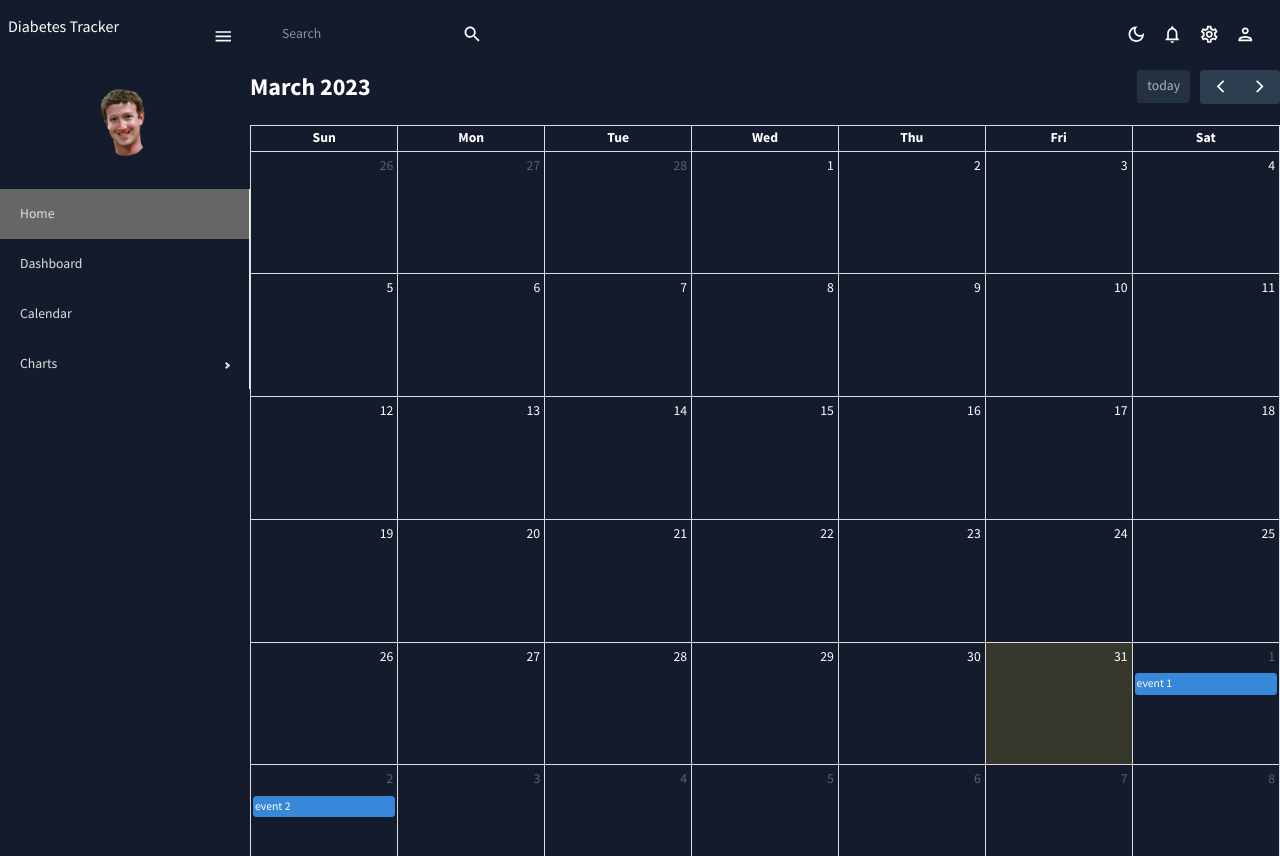
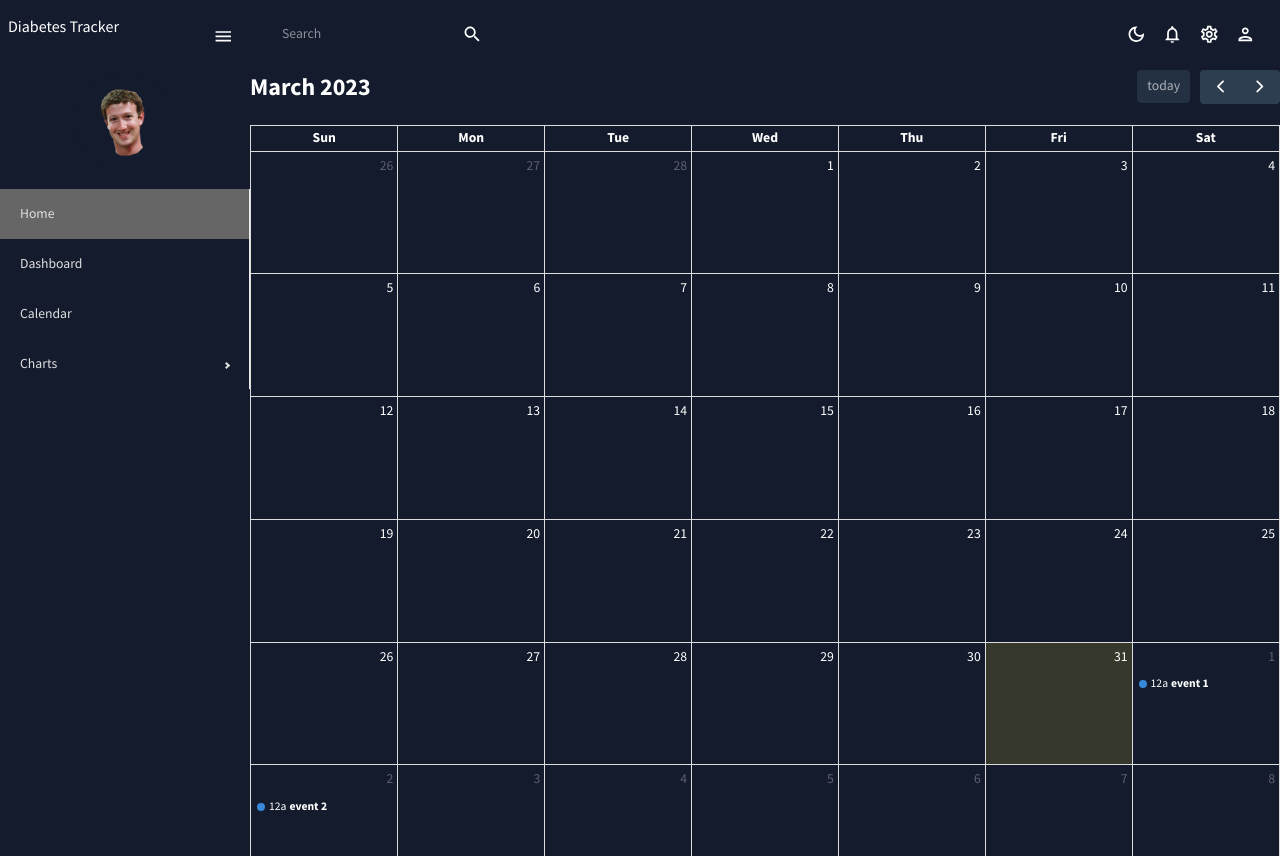
Before and after one commit to anbe6083/diabetes-tracker, a Next.js app: page /calendar in a window 1280 px wide. Shown: the top 856 px of the page. Built offline with nearby package versions, Linux system fonts and the light colour scheme.

Commit message:
Add handle date click

```diff
--- a/src/pages/calendar.tsx
+++ b/src/pages/calendar.tsx
@@ -5,12 +5,15 @@ import interactionPlugin from "@fullcalendar/interaction"; // needed for dayClic
 
 const Calendar = () => {
   const [events, setEvents] = React.useState([
-    { title: "event 1", date: "2023-04-01" },
-    { title: "event 2", date: "2023-04-02" },
+    { title: "event 1", date: new Date("2023-04-01") },
+    { title: "event 2", date: new Date("2023-04-02") },
   ]);
-  const handleDateClick = () => {
+  const handleDateClick = (arg: any) => {
     // bind with an arrow function
     const title = prompt("Add a new event");
+    if (title) {
+      setEvents([...events, { title, date: arg.dateStr }]);
+    }
   };
   return (
     <FullCalendar
```
